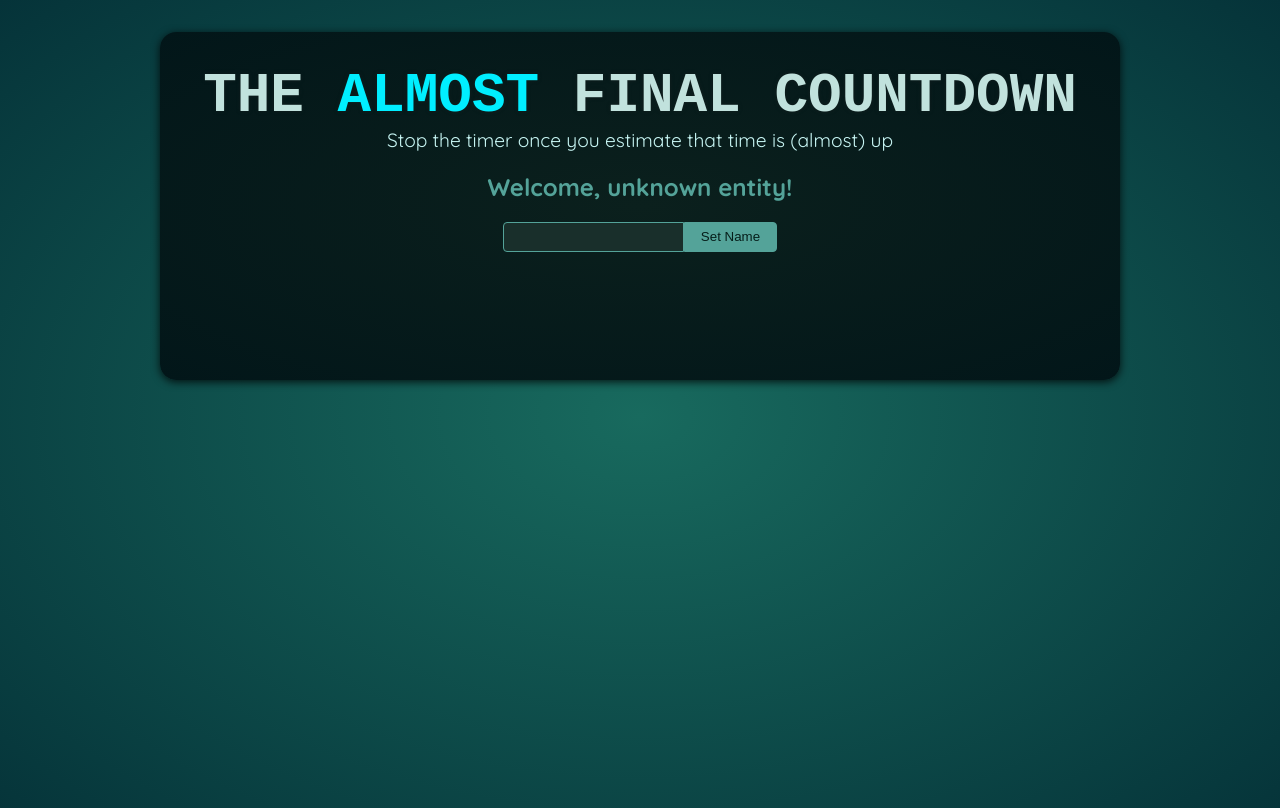
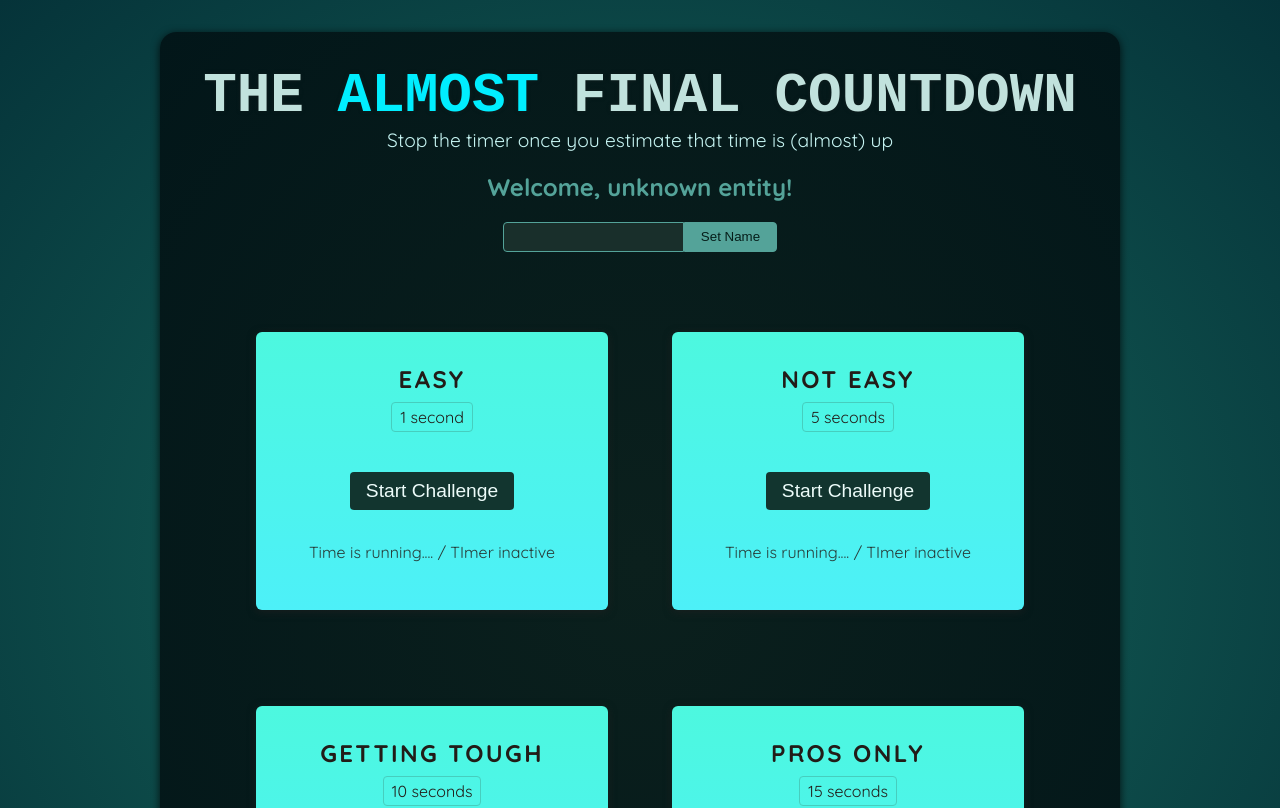
Before and after one commit to bubsworth/05-react-working-with-refs-portals, a React (Vite) app: page / in a window 1280 px wide. Shown: the top 808 px of the page. Built offline with nearby package versions, Linux system fonts and the light colour scheme; a web font is replaced by a local one.

Commit message:
Adding Challenges to the Demo Project

```diff
--- a/src/App.jsx
+++ b/src/App.jsx
@@ -1,10 +1,16 @@
 import Player from "./components/Player.jsx";
+import TimerChallenge from "./components/TImerChallenge.jsx";
 
 function App() {
   return (
     <>
       <Player />
-      <div id="challenges"></div>
+      <div id="challenges">
+        <TimerChallenge title="Easy" targetTime={1} />
+        <TimerChallenge title="Not easy" targetTime={5} />
+        <TimerChallenge title="Getting tough" targetTime={10} />
+        <TimerChallenge title="Pros only" targetTime={15} />
+      </div>
     </>
   );
 }
--- /dev/null
+++ b/src/components/TImerChallenge.jsx
@@ -0,0 +1,14 @@
+export default function TimerChallenge({ title, targetTime }) {
+  return (
+    <section className="challenge">
+      <h2>{title}</h2>
+      <p className="challenge-time">
+        {targetTime} second{targetTime > 1 ? "s" : ""}
+      </p>
+      <p>
+        <button>Start Challenge</button>
+      </p>
+      <p className="active">Time is running.... / TImer inactive</p>
+    </section>
+  );
+}
```
